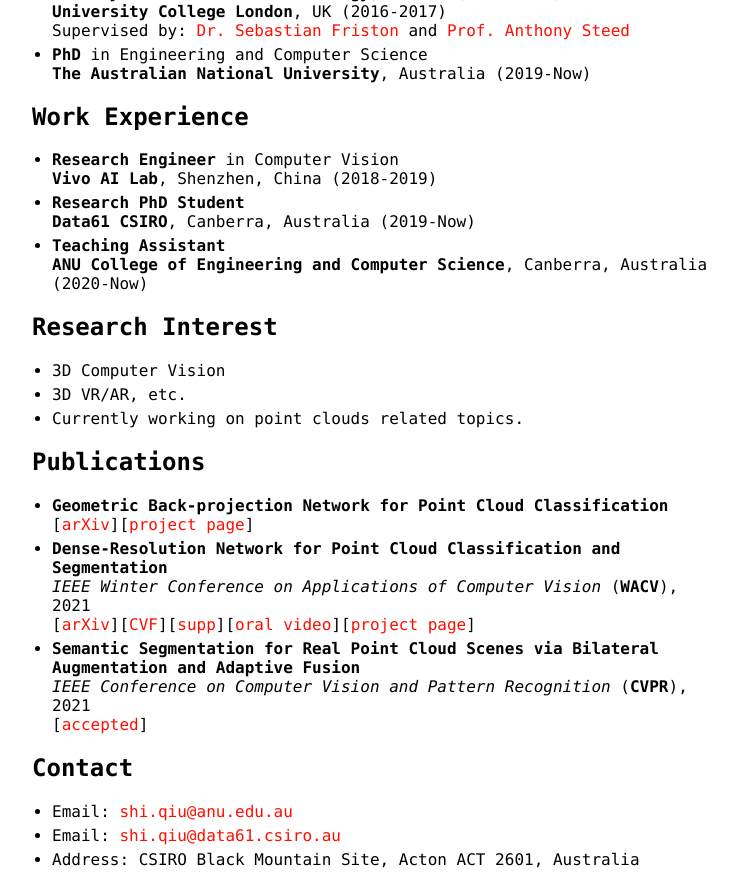
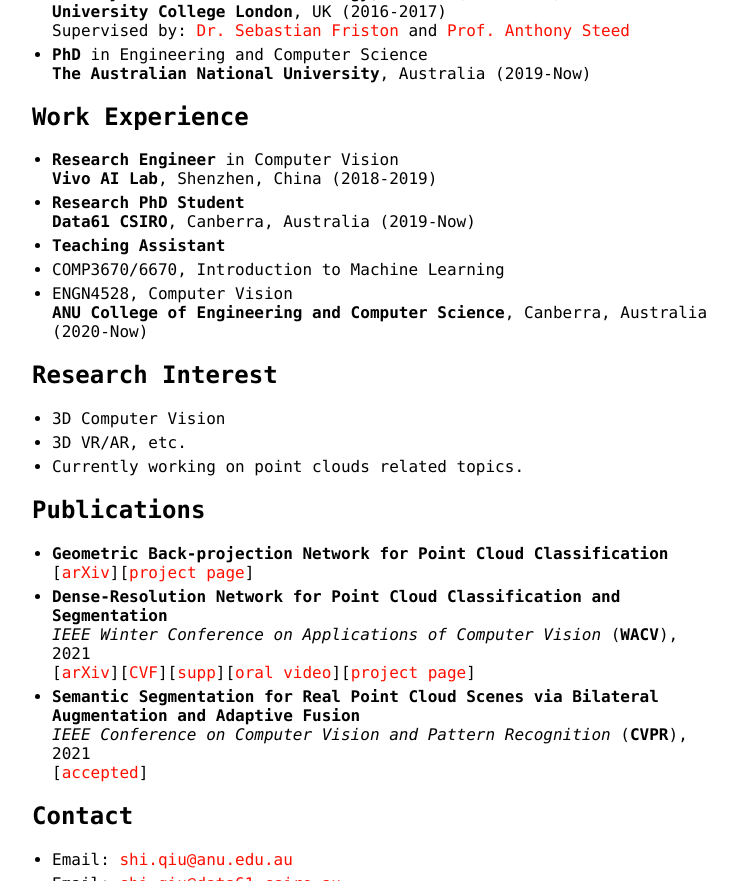
Before and after one commit to ShiQiu0419/ShiQiu0419.github.io, a Jekyll site: the page built from index.md, in a window 1280 px wide and 900 px high, scrolled down 406 px, cut to the strip 0-881 px from the top of the window. Shown: the whole strip, without its empty margins (258-995 px from the left). Built offline with Jekyll 4.4.1, drawn with Linux system fonts in a browser that asks for light colours; our own code applies the rules of GitHub Pages for plain Markdown files.

Commit message:
Update index.md

```diff
--- a/index.md
+++ b/index.md
@@ -23,6 +23,8 @@
 * **Research PhD Student**
 **Data61 CSIRO**, Canberra, Australia (2019-Now)
 * **Teaching Assistant**
+* COMP3670/6670, Introduction to Machine Learning
+* ENGN4528, Computer Vision
 **ANU College of Engineering and Computer Science**, Canberra, Australia (2020-Now)
 
 ## Research Interest
```
